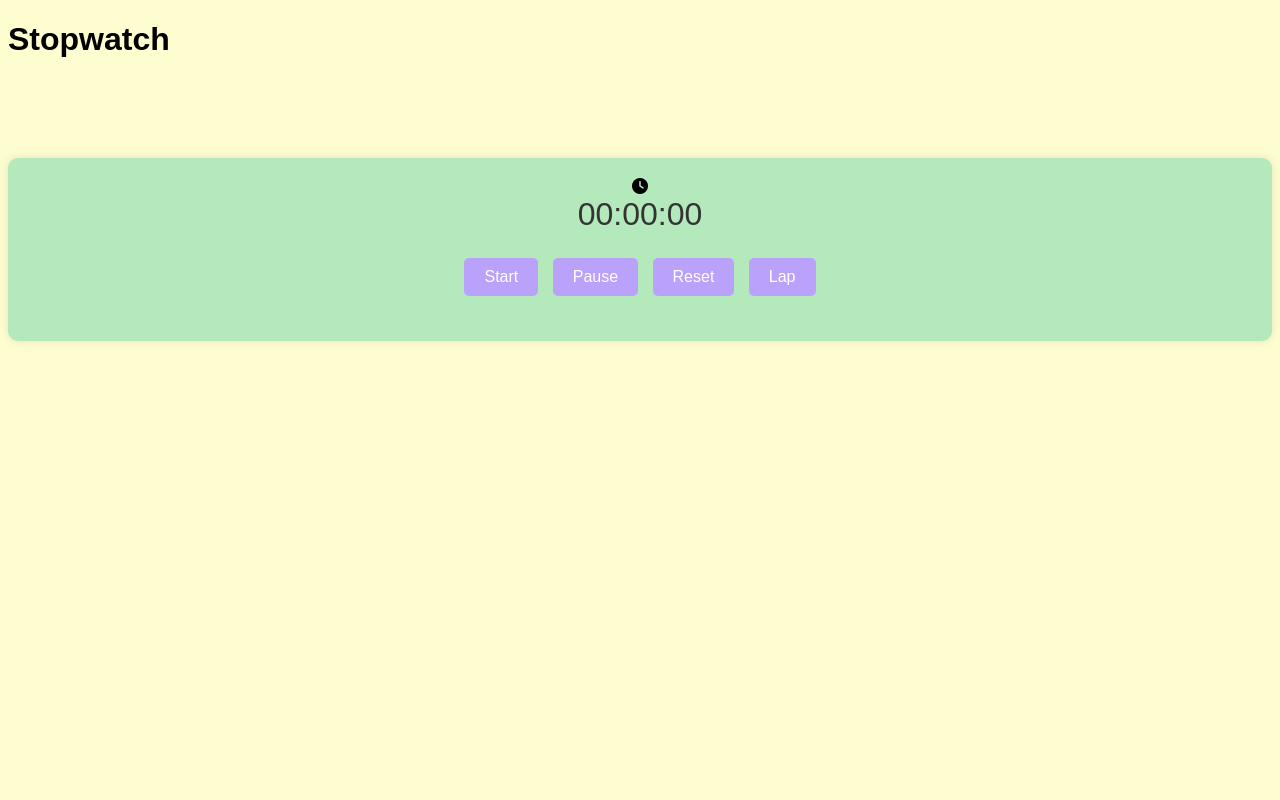
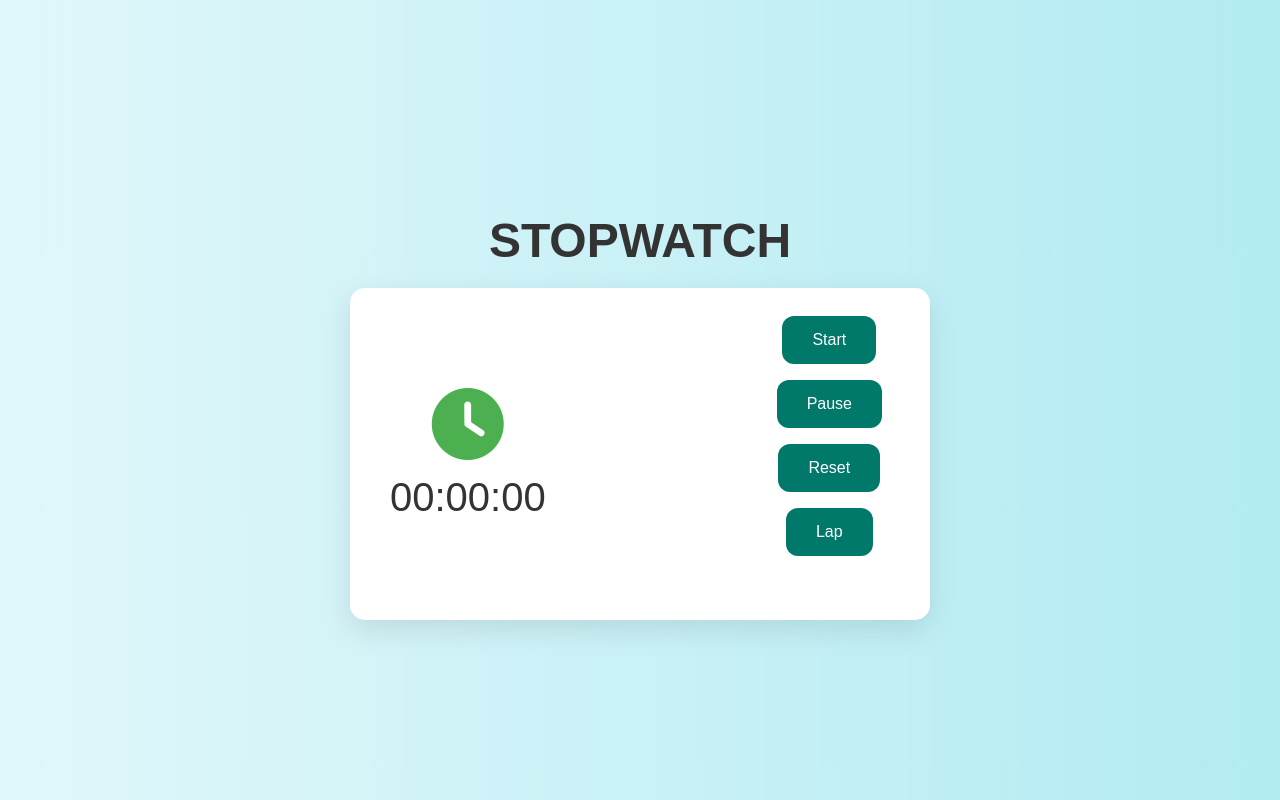
Before and after one commit to kunjkhanpara/Stop-Watch, a plain HTML site: page index.html in a window 1280 px wide. Drawn offline with Linux system fonts and the light colour scheme.

Commit message:
styles.css

```diff
--- a/styles.css
+++ b/styles.css
@@ -1,51 +1,104 @@
 body {
-    font-family: Arial, sans-serif;
-    background-color: #Fefdd0;
+  font-family: 'Arial', sans-serif;
+  background: linear-gradient(to right, #e0f7fa, #b2ebf2);
+  margin: 0;
+  padding: 0;
+  display: flex;
+  justify-content: center;
+  align-items: center;
+  height: 100vh;
+}
+
+.container {
+  text-align: center;
+  width: 100%;
+}
+
+.heading {
+  font-size: 3em;
+  color: #333;
+  margin-bottom: 20px;
+  font-weight: bold;
+  text-transform: uppercase;
 }
 
 .stopwatch {
-    text-align: center;
-    margin-top: 100px;
-    background-color: #b4e9bb;
-    border-radius: 10px;
-    padding: 20px;
-    box-shadow: 0px 0px 10px rgba(0, 0, 0, 0.1);
+  display: flex;
+  justify-content: space-between;
+  align-items: center;
+  background-color: #ffffff;
+  border-radius: 15px;
+  padding: 20px 40px;
+  box-shadow: 0px 10px 30px rgba(0, 0, 0, 0.1);
+  width: 500px;
+  max-width: 90%;
+  margin: 0 auto;
+}
+
+.left-side {
+  display: flex;
+  flex-direction: column;
+  align-items: center;
+  justify-content: center;
+  margin-right: 20px;
+}
+
+.watch-icon {
+  font-size: 4.5em;
+  color: #4CAF50;
+  margin-bottom: 15px;
 }
 
 .display {
-    font-size: 2em;
-    margin-bottom: 20px;
+  font-size: 2.5em;
   color: #333;
 }
 
+.right-side {
+  display: flex;
+  flex-direction: column;
+  align-items: center;
+}
+
 button {
-    margin: 5px;
-    padding: 10px 20px;
+  margin: 8px;
+  padding: 15px 30px;
   font-size: 1em;
-    background-color: #baa2fa;
+  background-color: #00796b;
   color: white;
   border: none;
-    border-radius: 5px;
+  border-radius: 12px;
   cursor: pointer;
+  transition: all 0.3s ease;
 }
 
 button:hover {
-    background-color: #45a049;
+  background-color: #004d40;
+  transform: translateY(-2px);
 }
 
 button:active {
-    background-color: #3e8e41;
+  background-color: #00332e;
+  transform: translateY(0);
+}
+
+button:focus {
+  outline: none;
 }
 
 .laps {
   list-style-type: none;
   padding: 0;
   margin-top: 20px;
+  max-height: 300px;
+  overflow-y: auto;
 }
 
 .laps li {
-    margin-bottom: 5px;
-    background-color: #f9f9f9;
-    padding: 5px;
-    border-radius: 5px;
+  background-color: #f1f1f1;
+  color: #333;
+  margin-bottom: 10px;
+  padding: 10px;
+  border-radius: 8px;
+  box-shadow: 0 1px 5px rgba(0, 0, 0, 0.1);
 }
```
Lines whose indentation alone changed are shown as unchanged.
